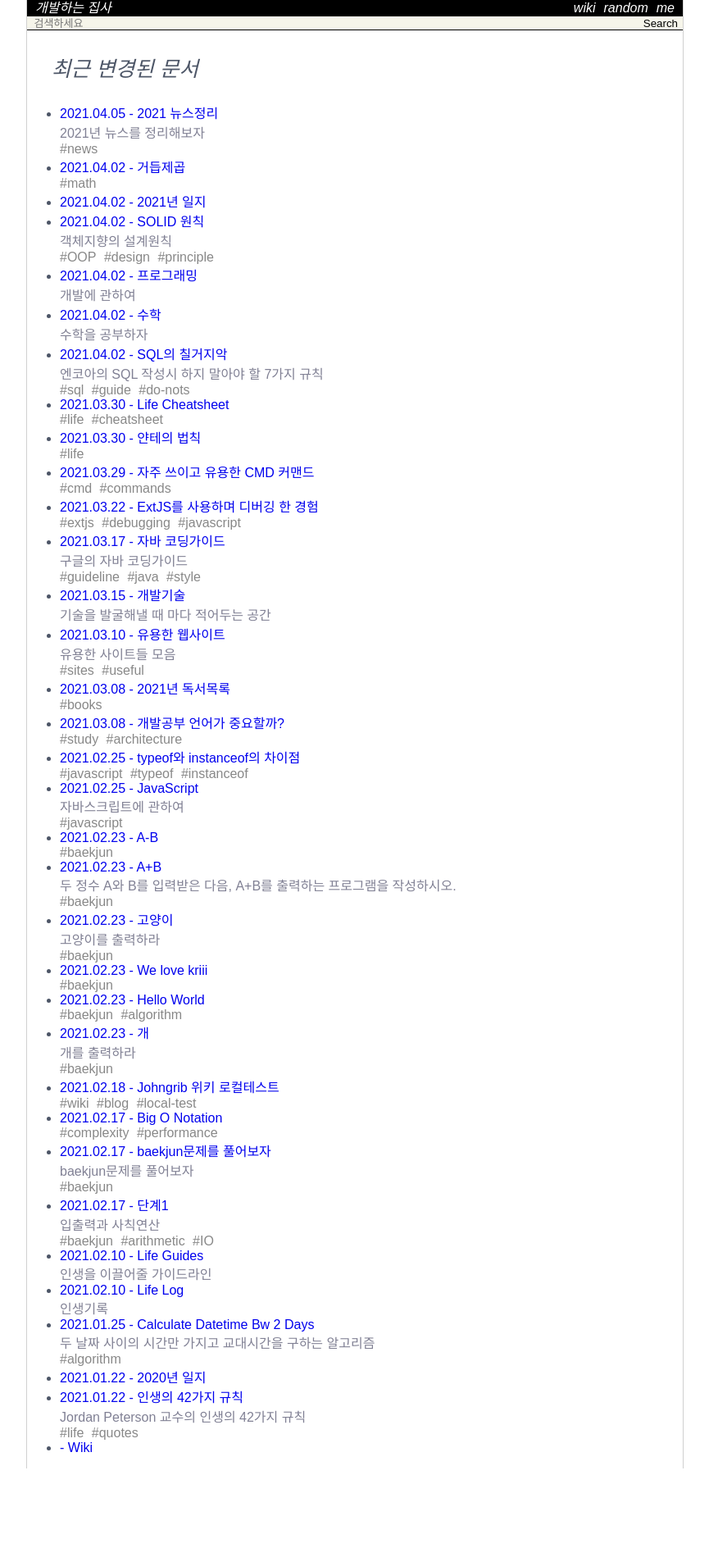
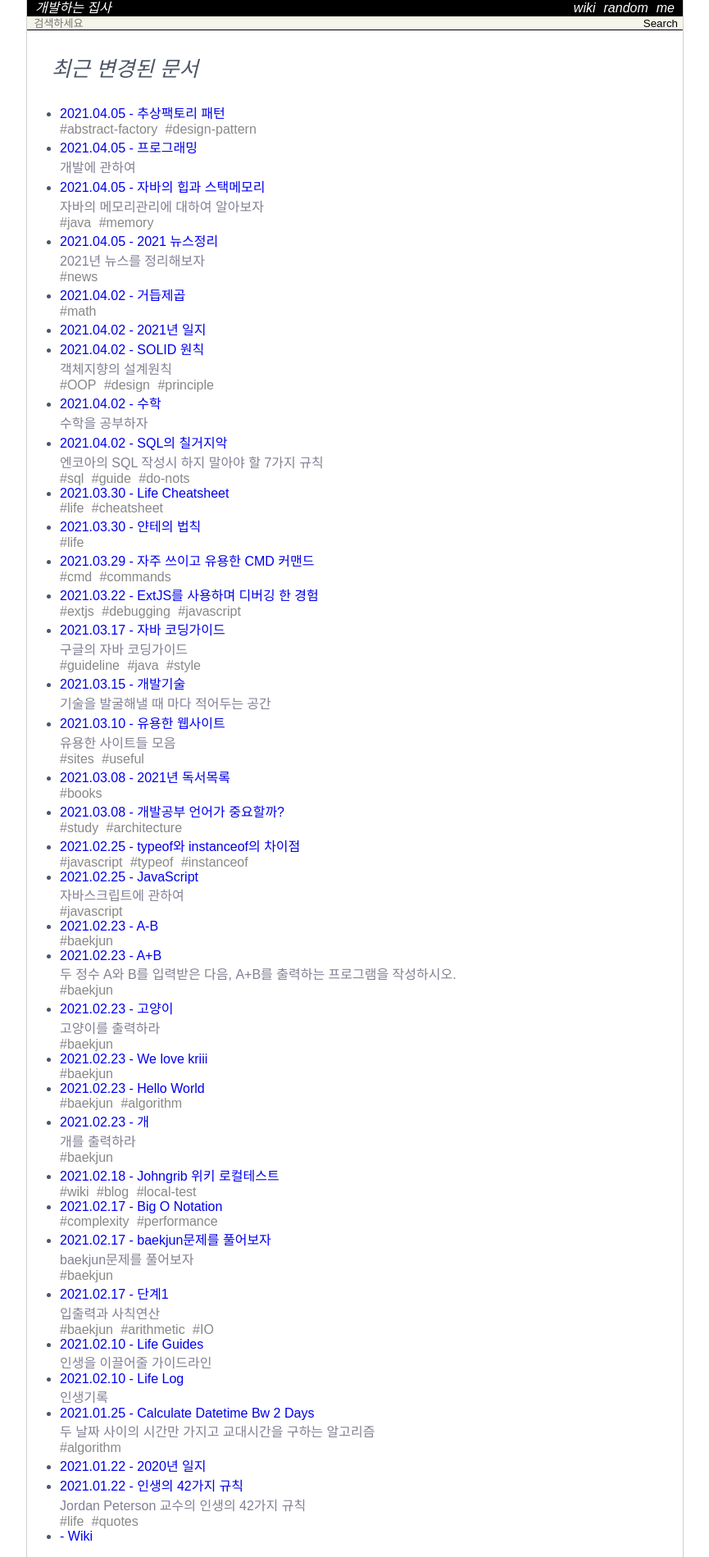
Before and after one commit to Achelous1/achelous1.github.io, a Jekyll site: the page built from recent.html, in a window 1280 px wide. Shown: the whole page at 82% size, without its empty margins (207-1072 px from the left). Built offline with Jekyll 4.4.1, drawn with Linux system fonts in a browser that asks for light colours; nearby versions of some CDN libraries; some web fonts are replaced; before the commit the page ends 1791 px from its top, so only the background shows below that.

Commit message:
ADD design pattern sections
Added UML compatibility
Added abstract-factory-pattern file
Testing UML

```diff
--- /dev/null
+++ b/_wiki/abstract-factory-pattern.md
@@ -0,0 +1,18 @@
+---
+layout  : wiki
+title   : 추상팩토리 패턴
+summary :
+date    : 2021-04-05 14:42:46 +0900
+updated : 2021-04-05 17:19:04 +0900
+tag     : abstract-factory design-pattern
+toc     : true
+public  : true
+parent  : [[design-pattern]]
+latex   : true
+---
+* TOC
+{:toc}
+
+# 추상팩토리 패턴에 대하여
+
+![](../resourece/uml/singleton.png)
--- /dev/null
+++ b/_wiki/stack-heap-memory.md
@@ -0,0 +1,19 @@
+---
+layout  : wiki
+title   : 자바의 힙과 스택메모리
+summary : 자바의 메모리관리에 대하여 알아보자
+date    : 2021-04-05 11:50:29 +0900
+updated : 2021-04-05 13:53:39 +0900
+tag     : java memory
+toc     : true
+public  : true
+parent  : [[programming]]
+latex   : false
+---
+* TOC
+{:toc}
+
+# 개요
+# 힙과 스택메모리
+# Link
+# 주석
```
Also changed, not shown: _wiki/programming.md (+30 -2 lines).
